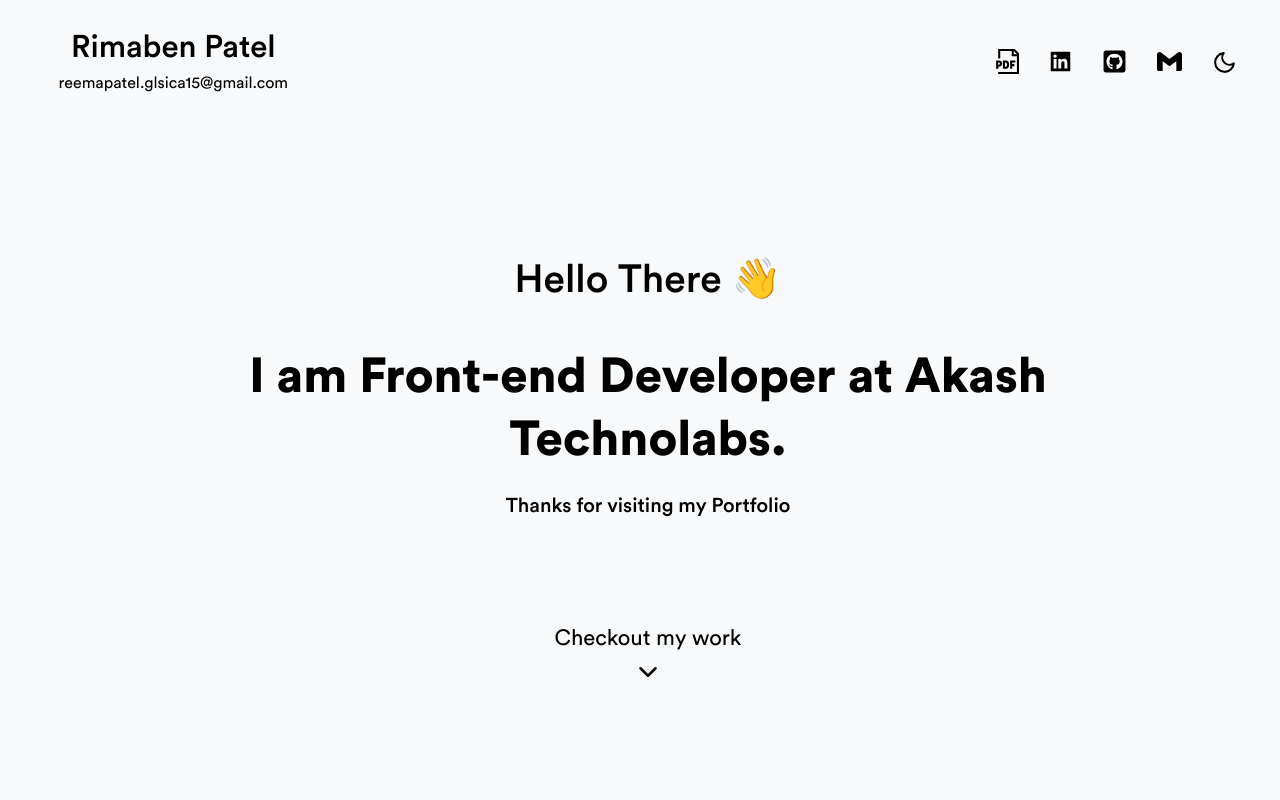
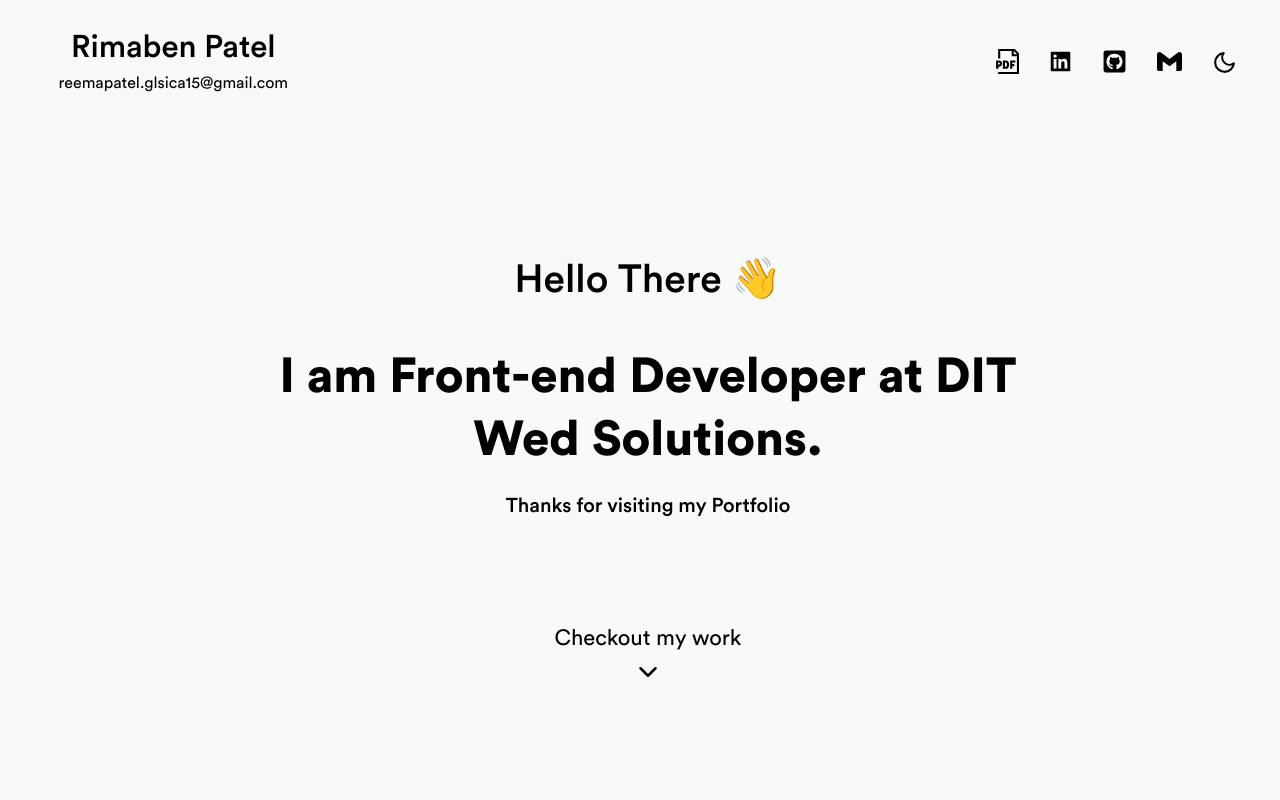
Before and after one commit to rima0055/portfolio_v2, a React (Create React App) app: page / in a window 1280 px wide. Shown: the top 800 px of the page. Built offline with nearby package versions, Linux system fonts and the light colour scheme.

Commit message:
Update Main.jsx

```diff
--- a/src/components/Main.jsx
+++ b/src/components/Main.jsx
@@ -11,7 +11,7 @@ function Main() {
         </span>
       </h2>
       <h1 className="title">
-        I am Front-end Developer at Akash Technolabs.
+        I am Front-end Developer at DIT Wed Solutions.
       </h1>
       <h5 style={{ marginTop: "20px", textAlign: "center" }}>
         Thanks for visiting my Portfolio
```
